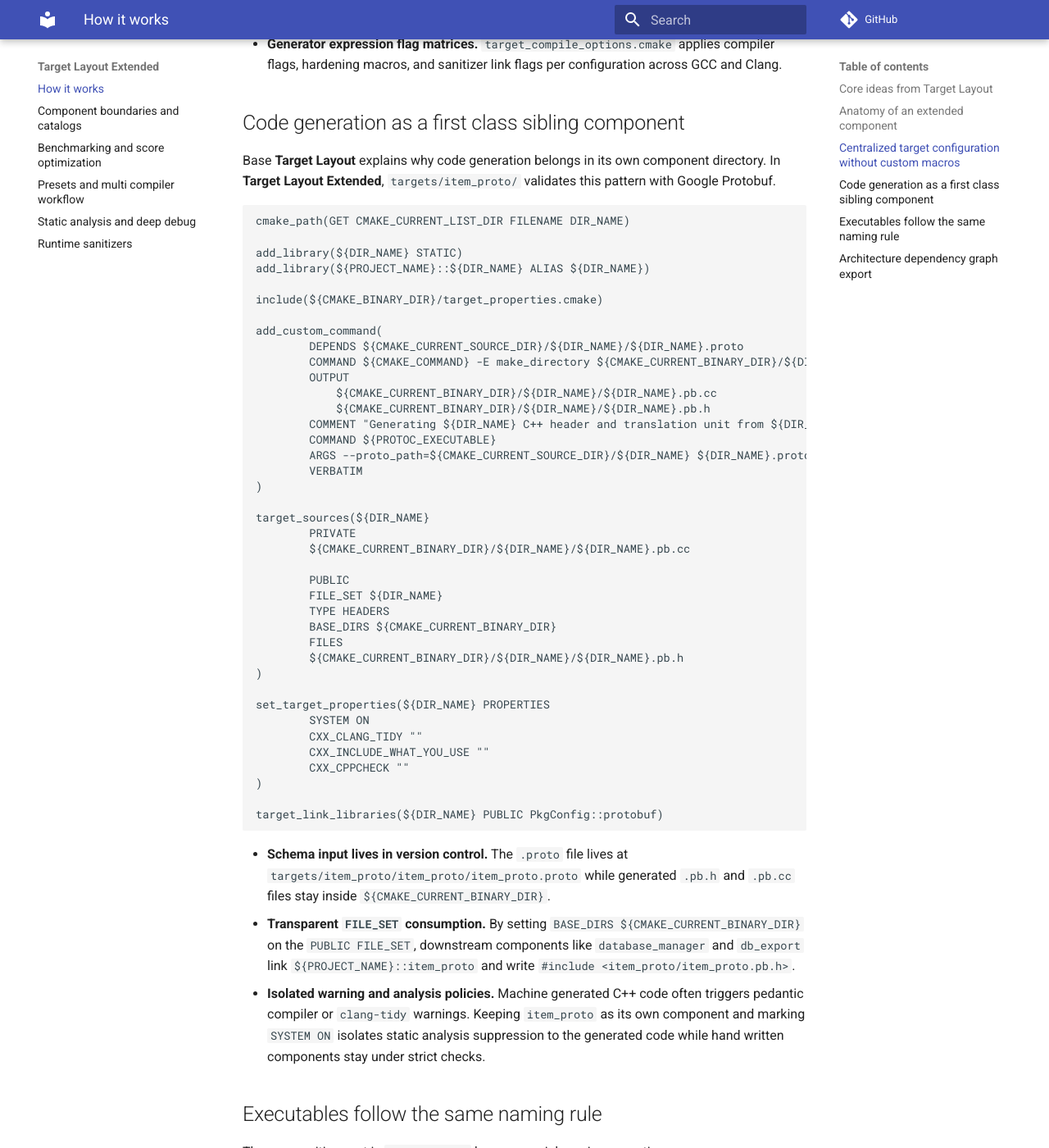
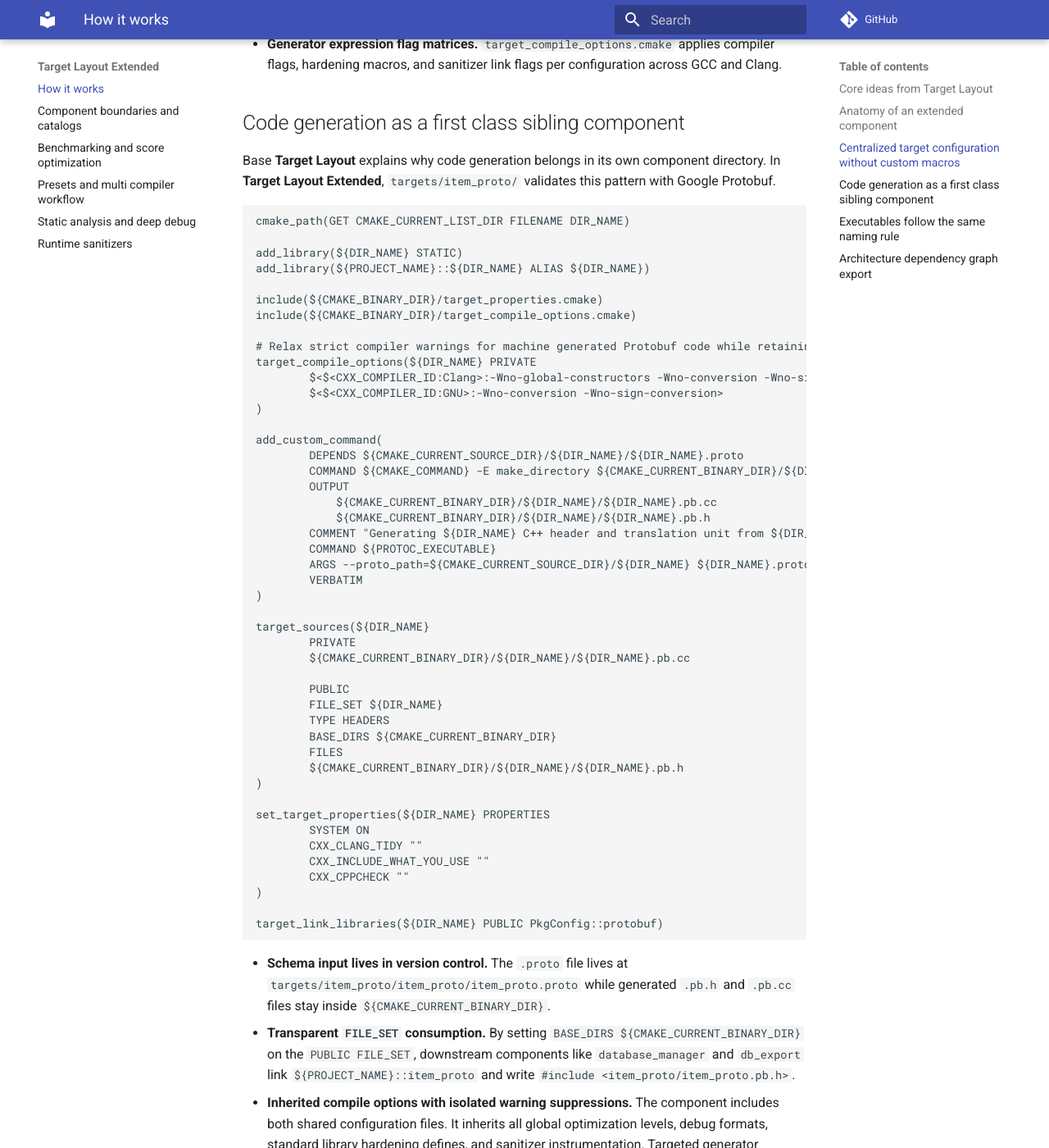
Before and after one commit to JeffKarling/Target_Layout_Extended, an MkDocs documentation site: the page built from Documentation/index.md, in a window 1280 px wide and 1400 px high, scrolled down 2973 px. Shown: the whole window at 82% size. Built offline with MkDocs 1.6.1 and Material for MkDocs 9.7.7, drawn with Linux system fonts in a browser that asks for light colours; comment, search, counter and statistics services are not loaded; some of the changed text lies outside the part shown.

Commit message:
Update code generation documentation to include target_compile_options and targeted warning suppressions

```diff
--- a/Documentation/index.md
+++ b/Documentation/index.md
@@ -91,6 +91,13 @@ add_library(${DIR_NAME} STATIC)
 add_library(${PROJECT_NAME}::${DIR_NAME} ALIAS ${DIR_NAME})
 
 include(${CMAKE_BINARY_DIR}/target_properties.cmake)
+include(${CMAKE_BINARY_DIR}/target_compile_options.cmake)
+
+# Relax strict compiler warnings for machine generated Protobuf code while retaining project optimization and hardening defaults
+target_compile_options(${DIR_NAME} PRIVATE
+        $<$<CXX_COMPILER_ID:Clang>:-Wno-global-constructors -Wno-conversion -Wno-sign-conversion>
+        $<$<CXX_COMPILER_ID:GNU>:-Wno-conversion -Wno-sign-conversion>
+)
 
 add_custom_command(
         DEPENDS ${CMAKE_CURRENT_SOURCE_DIR}/${DIR_NAME}/${DIR_NAME}.proto
@@ -128,7 +135,7 @@ target_link_libraries(${DIR_NAME} PUBLIC PkgConfig::protobuf)
 
 * **Schema input lives in version control.** The `.proto` file lives at `targets/item_proto/item_proto/item_proto.proto` while generated `.pb.h` and `.pb.cc` files stay inside `${CMAKE_CURRENT_BINARY_DIR}`.
 * **Transparent `FILE_SET` consumption.** By setting `BASE_DIRS ${CMAKE_CURRENT_BINARY_DIR}` on the `PUBLIC FILE_SET`, downstream components like `database_manager` and `db_export` link `${PROJECT_NAME}::item_proto` and write `#include <item_proto/item_proto.pb.h>`.
-* **Isolated warning and analysis policies.** Machine generated C++ code often triggers pedantic compiler or `clang-tidy` warnings. Keeping `item_proto` as its own component and marking `SYSTEM ON` isolates static analysis suppression to the generated code while hand written components stay under strict checks.
+* **Inherited compile options with isolated warning suppressions.** The component includes both shared configuration files. It inherits all global optimization levels, debug formats, standard library hardening defines, and sanitizer instrumentation. Targeted generator expressions suppress only the specific compiler warnings produced by machine generated code, while `SYSTEM ON` silences external header warnings in consumers.
 
 ## Executables follow the same naming rule
 
```
